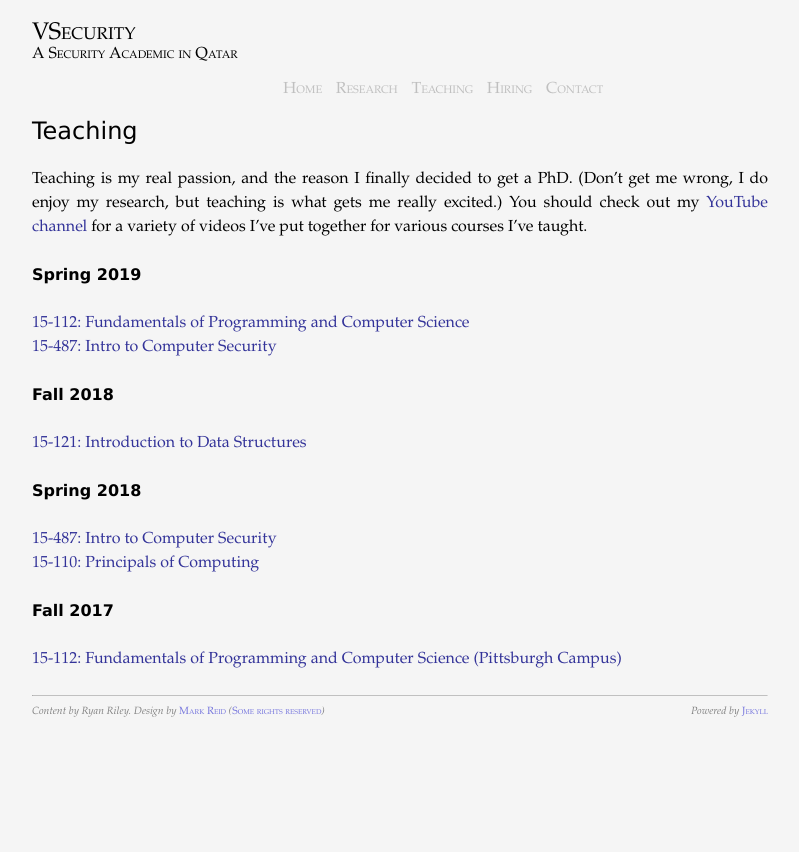
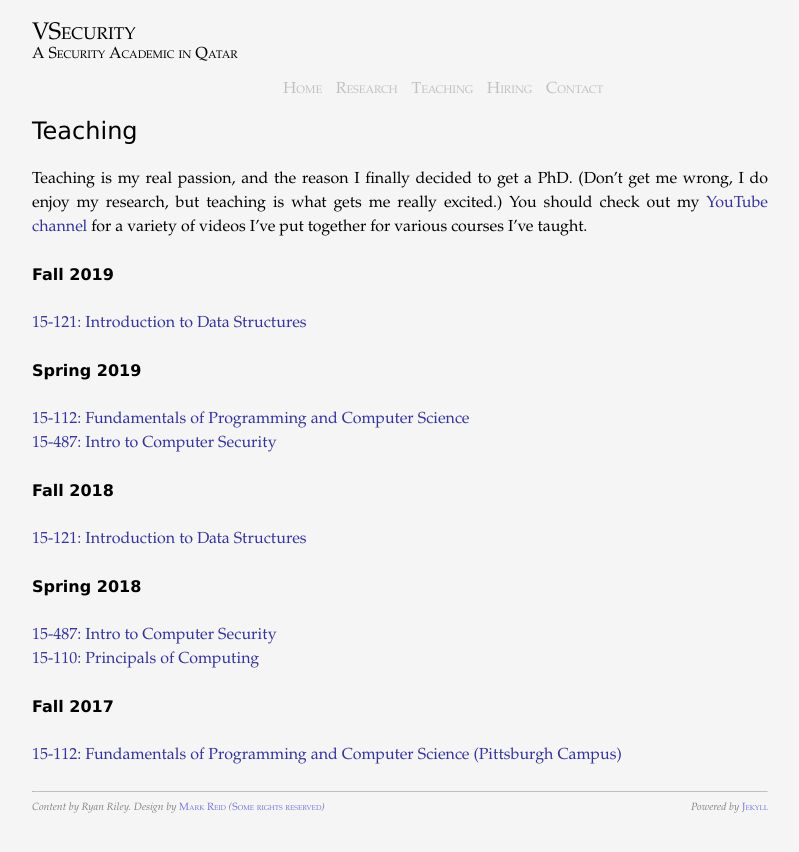
Before and after one commit to rriley/website, a Jekyll site: the page built from teaching/index.md, in a window 1280 px wide. Shown: the top 852 px of the page, without its empty margins (240-1039 px from the left). Built offline with Jekyll 4.4.1, drawn with Linux system fonts in a browser that asks for light colours.

Commit message:
Shifting around 121 link

```diff
--- a/teaching/index.md
+++ b/teaching/index.md
@@ -8,12 +8,15 @@ title: Teaching
 Teaching is my real passion, and the reason I finally decided to get a PhD. (Don’t get me wrong, I do enjoy my research, but teaching is what gets me really excited.)
 You should check out my [YouTube channel](https://www.youtube.com/channel/UCZy1TmqIMQ4perExQerm5bQ) for a variety of videos I've put together for various courses I've taught.
 
+## Fall 2019
+[15-121: Introduction to Data Structures](https://www.cs.cmu.edu/~rdriley/121/)
+
 ## Spring 2019
 [15-112: Fundamentals of Programming and Computer Science](https://www.cs.cmu.edu/~rdriley/112/)
 [15-487: Intro to Computer Security](https://www.cs.cmu.edu/~rdriley/487/)
 
 ## Fall 2018
-[15-121: Introduction to Data Structures](https://www.cs.cmu.edu/~rdriley/121/)
+[15-121: Introduction to Data Structures](https://archive.vsecurity.info/15121-f18/)
 
 ## Spring 2018
 [15-487: Intro to Computer Security](https://archive.vsecurity.info/15487-s18/)
```
